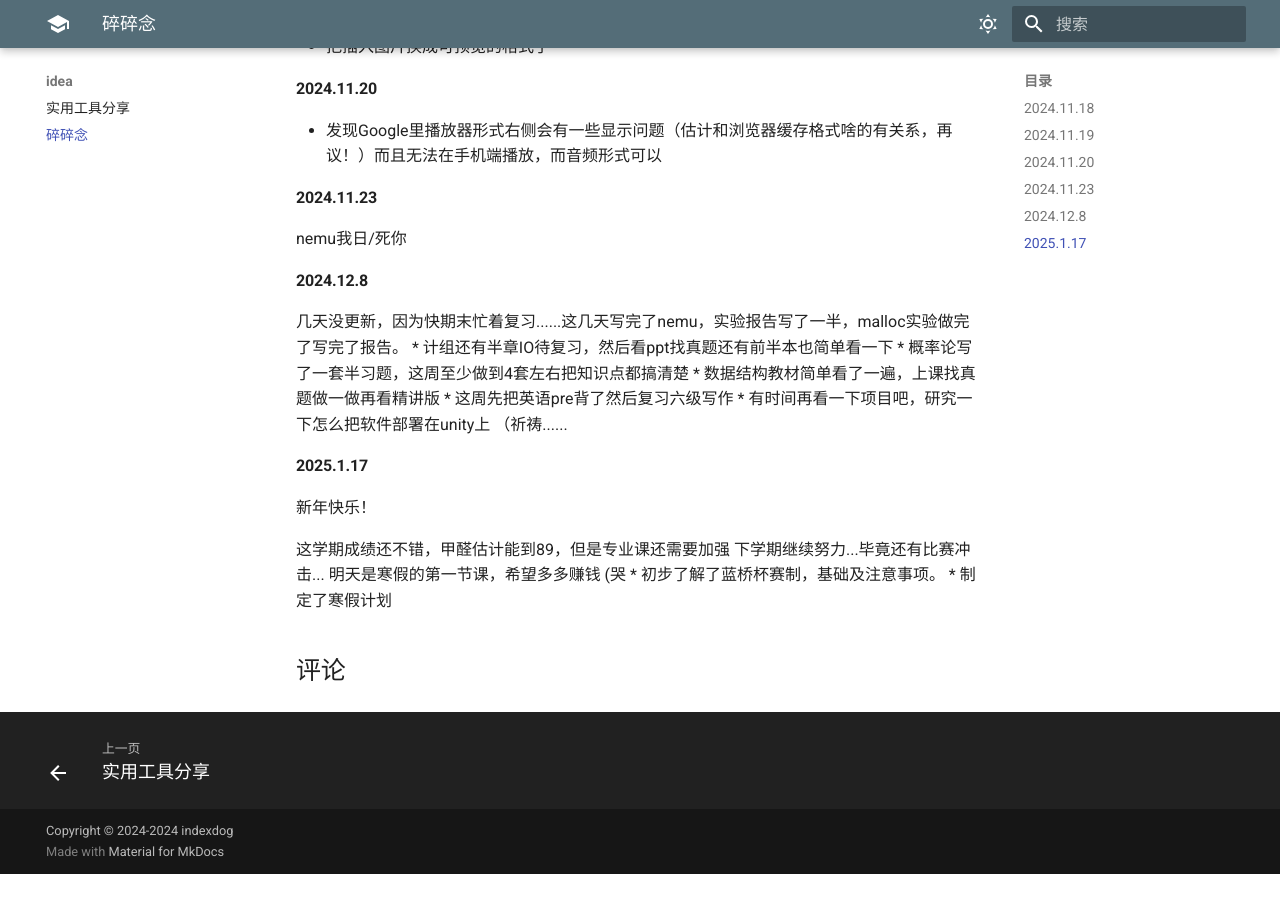
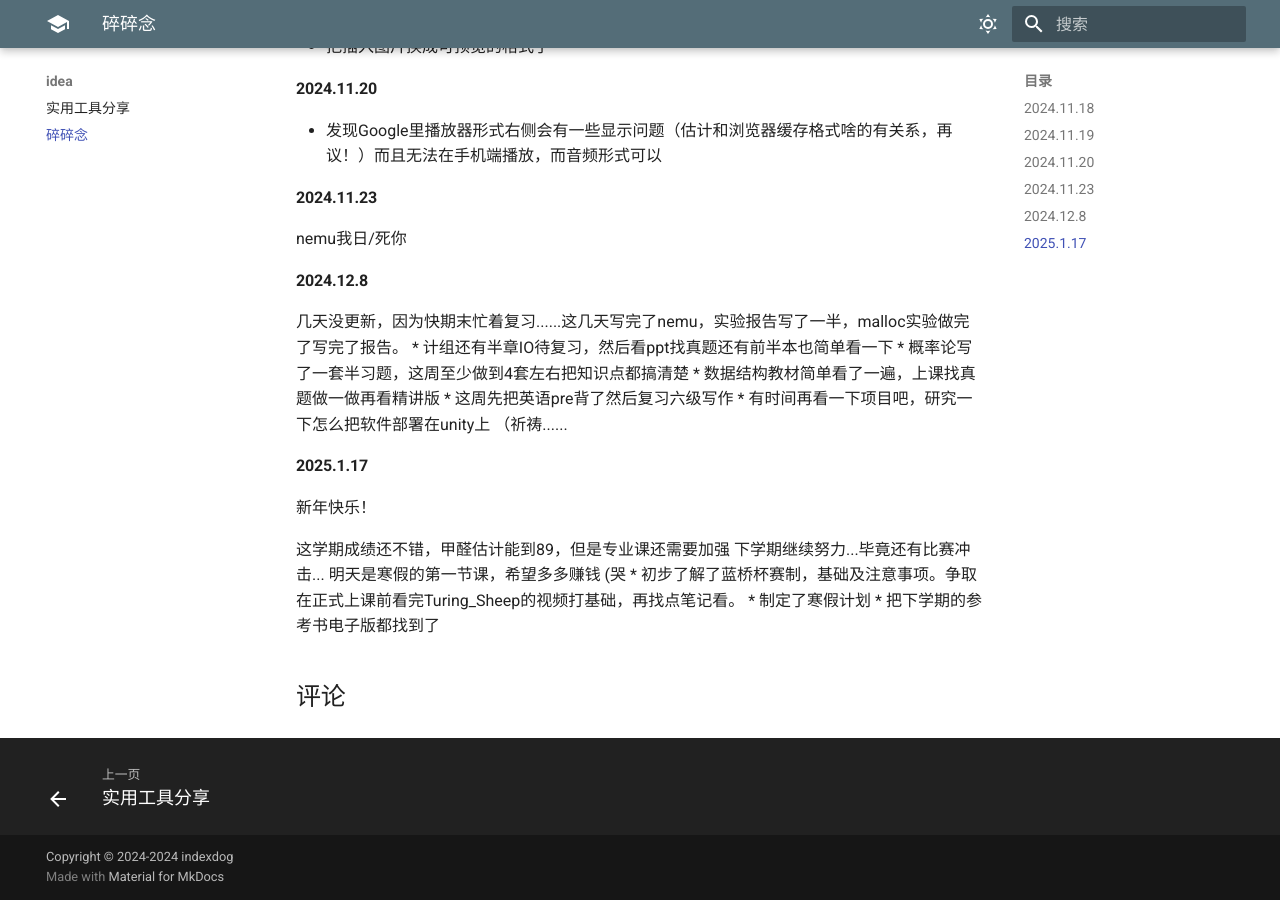
Before and after one commit to indexdog/indexdog.github.io, an MkDocs documentation site: the page built from docs/blog/chat.md, in a window 1280 px wide and 900 px high, scrolled down 722 px. Built offline with MkDocs 1.6.1 and Material for MkDocs 9.7.7, drawn with Linux system fonts in a browser that asks for light colours; comment, search, counter and statistics services are not loaded; before the commit the page ends 1596 px from its top, so only the background shows below that.

Commit message:
Update chat.md

```diff
--- a/docs/blog/chat.md
+++ b/docs/blog/chat.md
@@ -47,5 +47,6 @@ nemu我日/死你
 这学期成绩还不错，甲醛估计能到89，但是专业课还需要加强
 下学期继续努力...毕竟还有比赛冲击...
 明天是寒假的第一节课，希望多多赚钱 (哭
-* 初步了解了蓝桥杯赛制，基础及注意事项。
+* 初步了解了蓝桥杯赛制，基础及注意事项。争取在正式上课前看完Turing_Sheep的视频打基础，再找点笔记看。
 * 制定了寒假计划
+* 把下学期的参考书电子版都找到了
```
